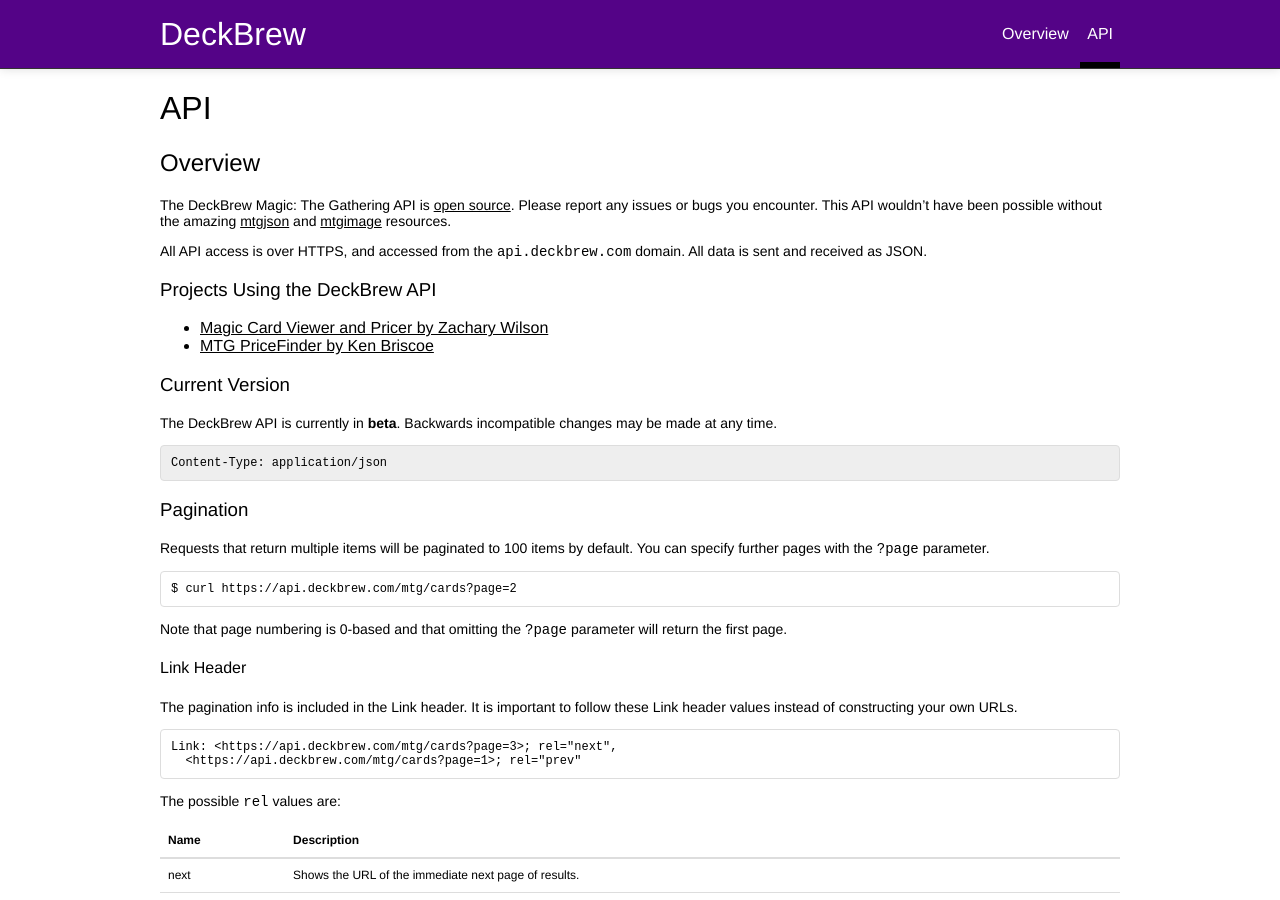
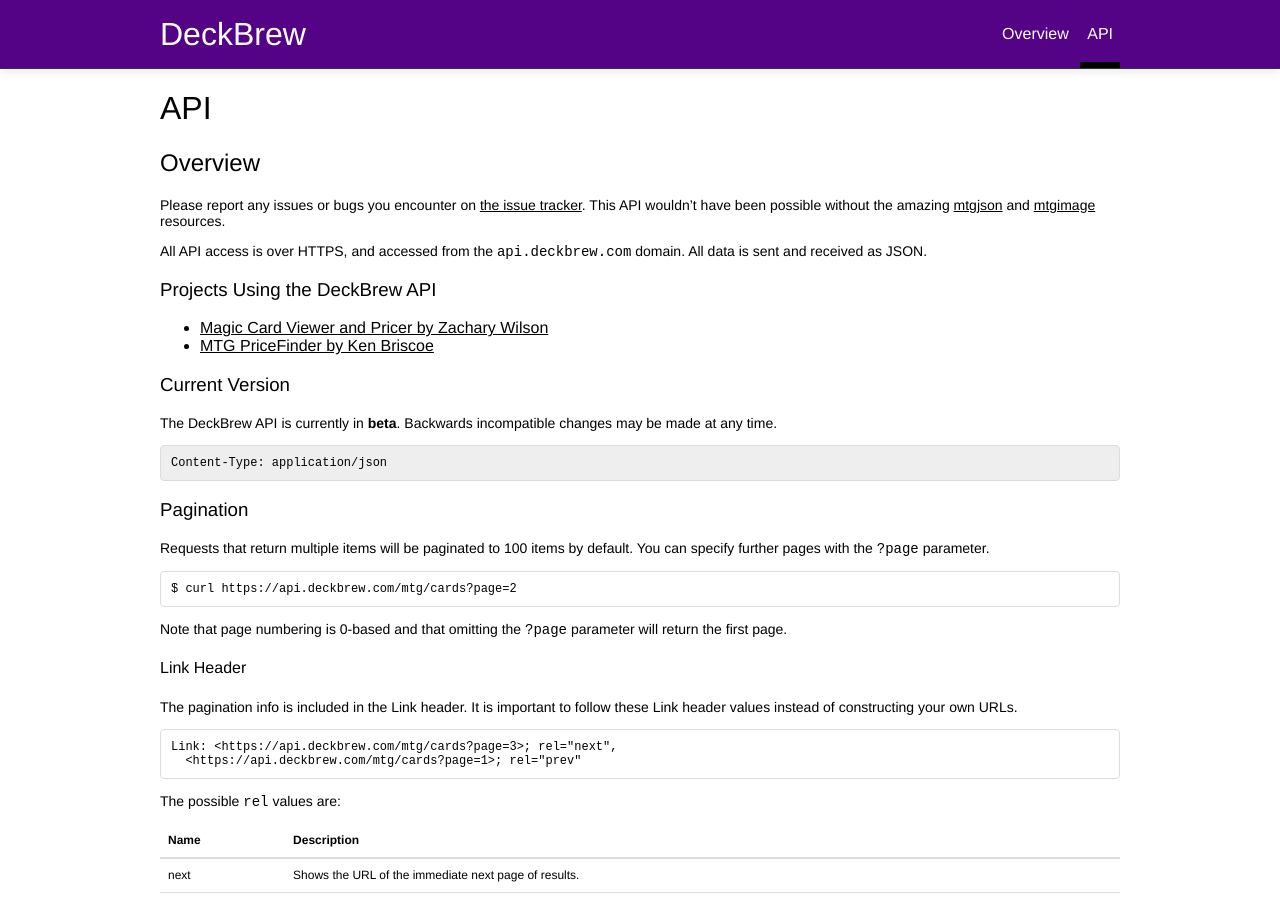
Before and after one commit to jerryharrison/deckbrew-website, a Jekyll site: the page built from api/index.md, in a window 1280 px wide and 900 px high. Built offline with Jekyll 4.4.1, drawn with Linux system fonts in a browser that asks for light colours; Markdown is read by kramdown in place of the engine named in the settings.

Commit message:
Update index.md

```diff
--- a/api/index.md
+++ b/api/index.md
@@ -8,9 +8,7 @@
 
 ## Overview
 
-The DeckBrew Magic: The Gathering API is [open
-source](https://github.com/kyleconroy/deckbrew-api).  Please report any issues
-or bugs you encounter. This API wouldn't have been possible without the amazing
+Please report any issues or bugs you encounter on [the issue tracker](http://github.com/kyleconroy/deckbrew-feedback). This API wouldn't have been possible without the amazing
 [mtgjson](http://mtgjson.com) and [mtgimage](http://mtgimage.com) resources.
 
 All API access is over HTTPS, and accessed from the `api.deckbrew.com` domain.
```
